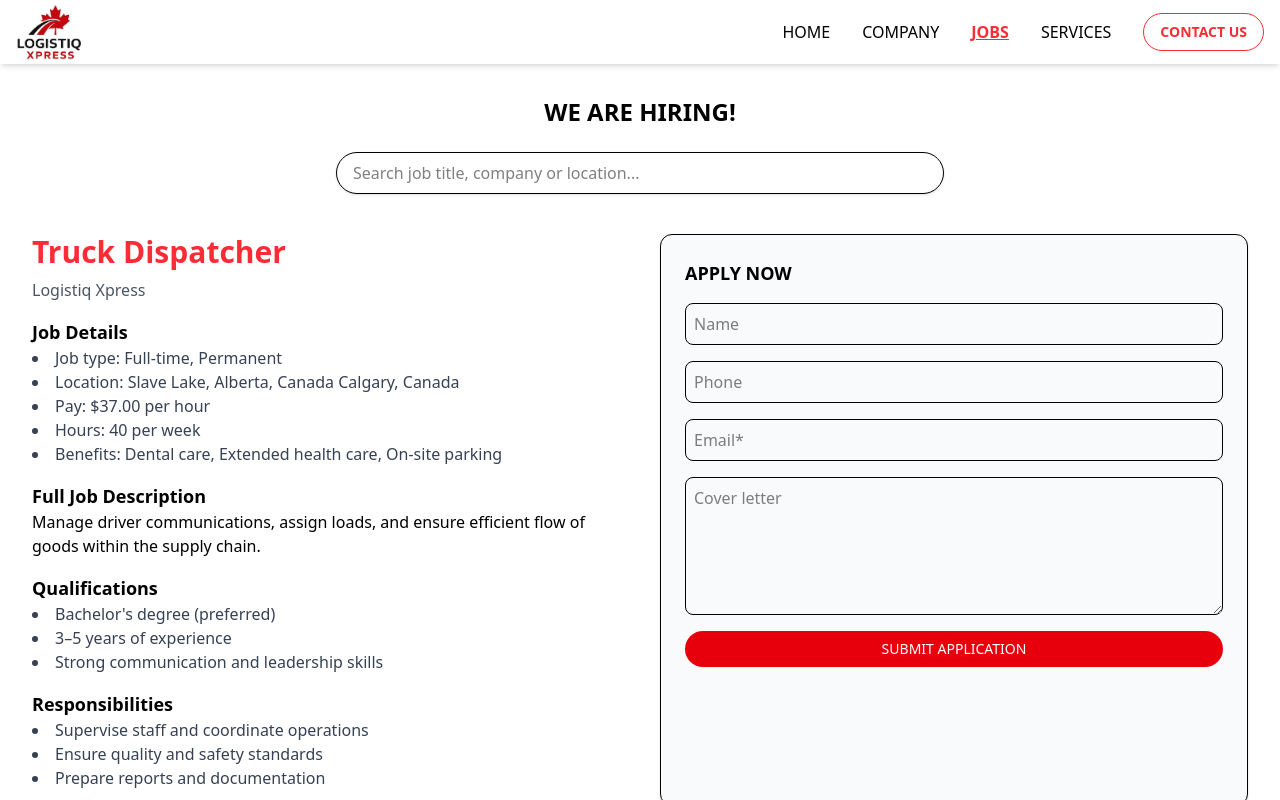
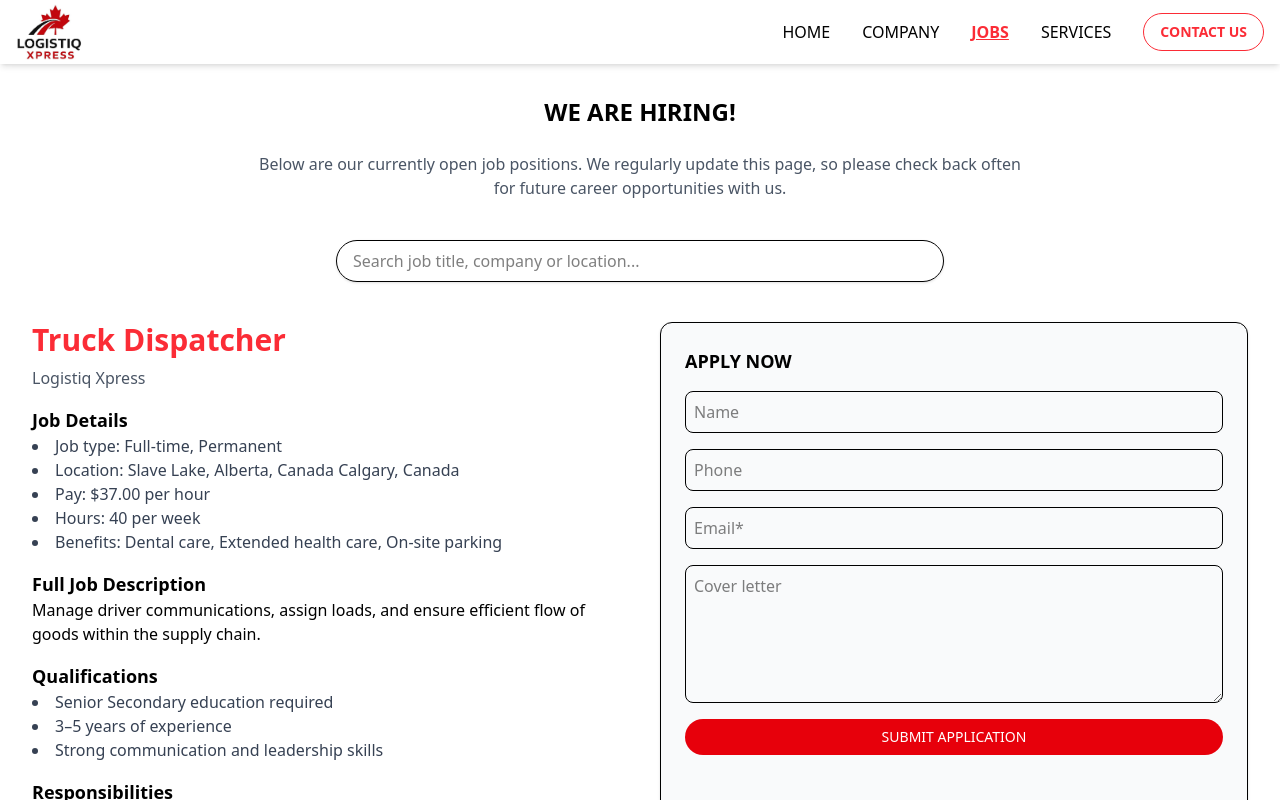
Before and after one commit to Shubham-juris/truckltd, a React (Vite) app: page /jobs in a window 1280 px wide. Shown: the top 800 px of the page. Built offline with nearby package versions, Linux system fonts and the light colour scheme.

Commit message:
Update Jobs.jsx

```diff
--- a/src/pages/Jobs.jsx
+++ b/src/pages/Jobs.jsx
@@ -31,6 +31,10 @@
   return (
     <section className="p-8 max-w-7xl mx-auto">
       <h1 className="text-center text-2xl font-bold mb-6">WE ARE HIRING!</h1>
+      <p className="text-center text-gray-600 mb-10 max-w-3xl mx-auto">
+  Below are our currently open job positions. We regularly update this page,
+  so please check back often for future career opportunities with us.
+</p>
 
       {/* 🔍 Search Bar */}
       <div className="flex justify-center mb-10">
@@ -71,12 +75,17 @@
                 <h3 className="font-semibold text-lg">Full Job Description</h3>
                 <p className="mb-4">{job.description}</p>
 
-                <h3 className="font-semibold text-lg">Qualifications</h3>
+               <h3 className="font-semibold text-lg">Qualifications</h3>
                 <ul className="list-disc list-inside mb-4 text-gray-700">
-                  <li>Bachelor's degree (preferred)</li>
+                  {job.id === "1" ? (
+                    <li>Senior Secondary education required</li>
+                  ) : (
+                    <li>Bachelor's degree (preferred)</li>
+                  )}
                   <li>3–5 years of experience</li>
                   <li>Strong communication and leadership skills</li>
                 </ul>
+
 
                 <h3 className="font-semibold text-lg">Responsibilities</h3>
                 <ul className="list-disc list-inside mb-4 text-gray-700">
```
